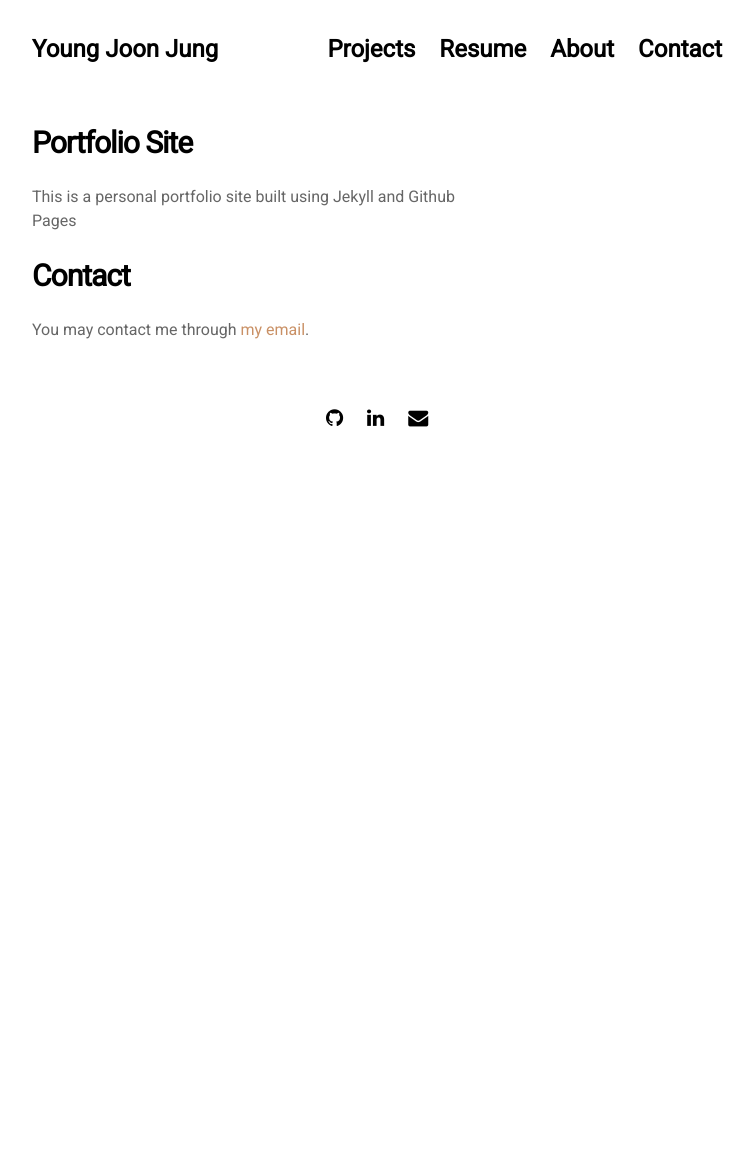
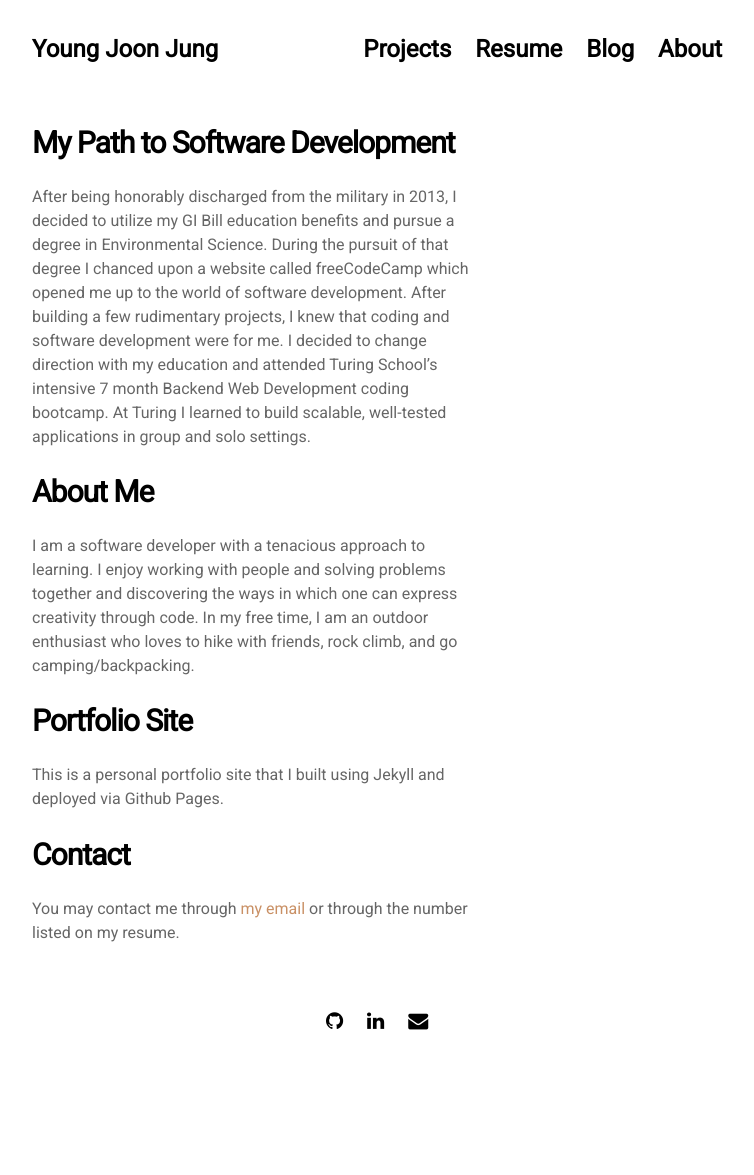
Before and after one commit to seoulstice/seoulstice.github.io, a Jekyll site: the page built from pages/about.html, in a window 1280 px wide. Shown: the whole page, without its empty margins (263-1017 px from the left). Built offline with Jekyll 4.4.1, drawn with Linux system fonts in a browser that asks for light colours; nearby versions of some CDN libraries; before the commit the page ends 900 px from its top, so only the background shows below that.

Commit message:
Modified about page

```diff
--- a/_data/settings.yml
+++ b/_data/settings.yml
@@ -4,27 +4,35 @@
 menu:
 - {name: 'Projects', url: ''}
 - {name: 'Resume', url: 'pages/resume.html'}
+- {name: 'Blog', url: 'pages/contact.html'}
 - {name: 'About', url: 'pages/about.html'}
-- {name: 'Contact', url: 'pages/contact.html'}
 
 #-------------------------------
 # About Section
 
 about: >
+  # My Path to Software Development
+
+  After being honorably discharged from the military in 2013, I decided to utilize my GI Bill education benefits and pursue a degree in Environmental Science.  During the pursuit of that degree I chanced upon a website called freeCodeCamp which opened me up to the world of software development.  After building a few rudimentary projects, I knew that coding and software development were for me.  I decided to change direction with my education and attended Turing School's intensive 7 month Backend Web Development coding bootcamp.  At Turing I learned to build scalable, well-tested applications in group and solo settings.
+
+  # About Me
+
+  I am a software developer with a tenacious approach to learning.  I enjoy working with people and solving problems together and discovering the ways in which one can express creativity through code.  In my free time, I am an outdoor enthusiast who loves to hike with friends, rock climb, and go camping/backpacking.
+
   # Portfolio Site
 
-  This is a personal portfolio site built using Jekyll and Github Pages
+  This is a personal portfolio site that I built using Jekyll and deployed via Github Pages.
 
   # Contact
 
-  You may contact me through [my email](mailto:jungyoungjoon@gmail.com).
+  You may contact me through [my email](mailto:jungyoungjoon@gmail.com) or through the number listed on my resume.
 
 #-------------------------------
 # Work Section
 
 projects:
+- {name: 'Reading List', folder: 'reading-list', file: 'projects/reading-list.html'}
 - {name: 'Adop Shop', folder: 'adop-shop', file: 'projects/adop-shop.html'}
-- {name: 'Reading List', folder: 'reading-list', file: 'projects/reading-list.html'}
 - {name: 'Motorcycle Corral Finder', folder: 'moto-corral', file: 'projects/moto-corral.html'}
 - {name: 'Budget App', folder: 'budget-app', file: 'projects/budget-app.html'}
 - {name: 'Battleship', folder: 'battleship', file: 'projects/battleship.html'}
--- a/pages/about.html
+++ b/pages/about.html
@@ -4,3 +4,5 @@ title: About
 ---
 
 {{ site.data.settings.about | markdownify }}
+
+{{ site.data.settings.contact | markdownify }}
```
